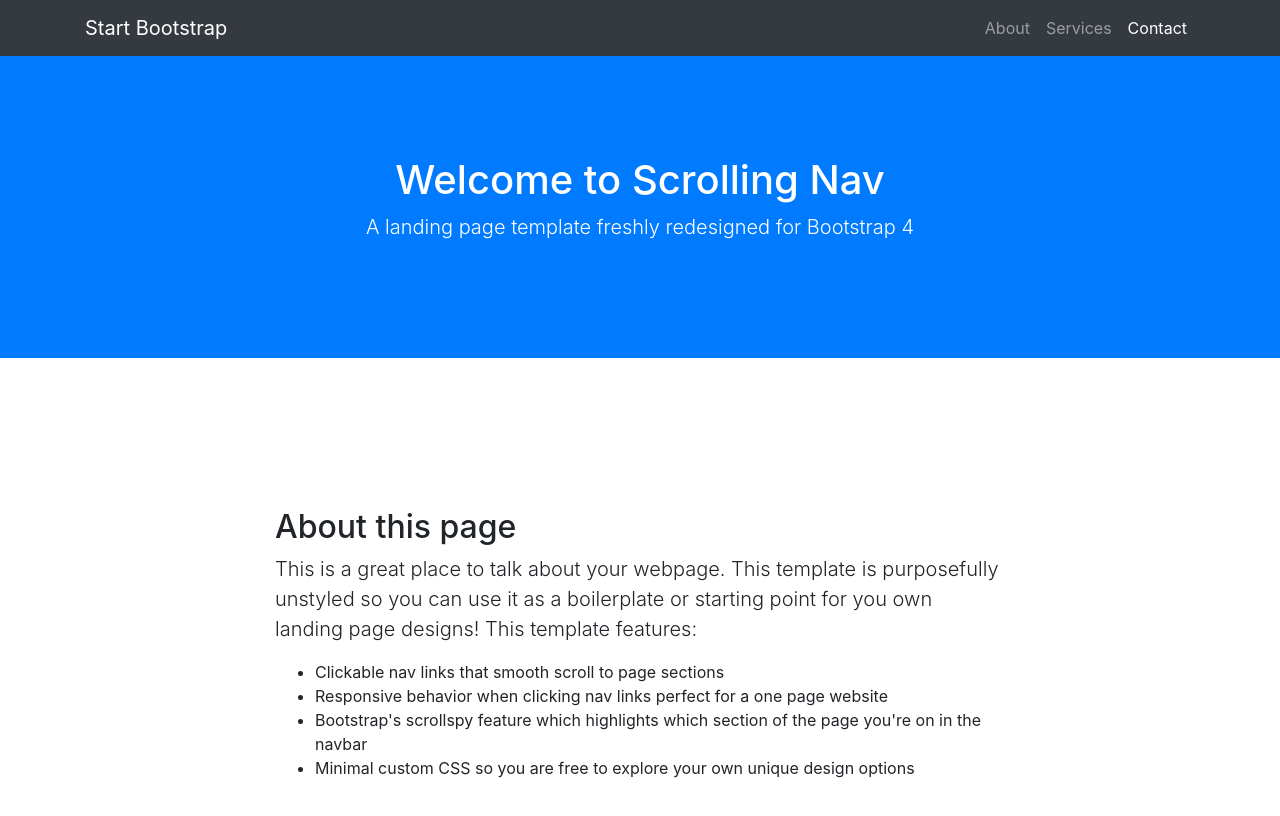
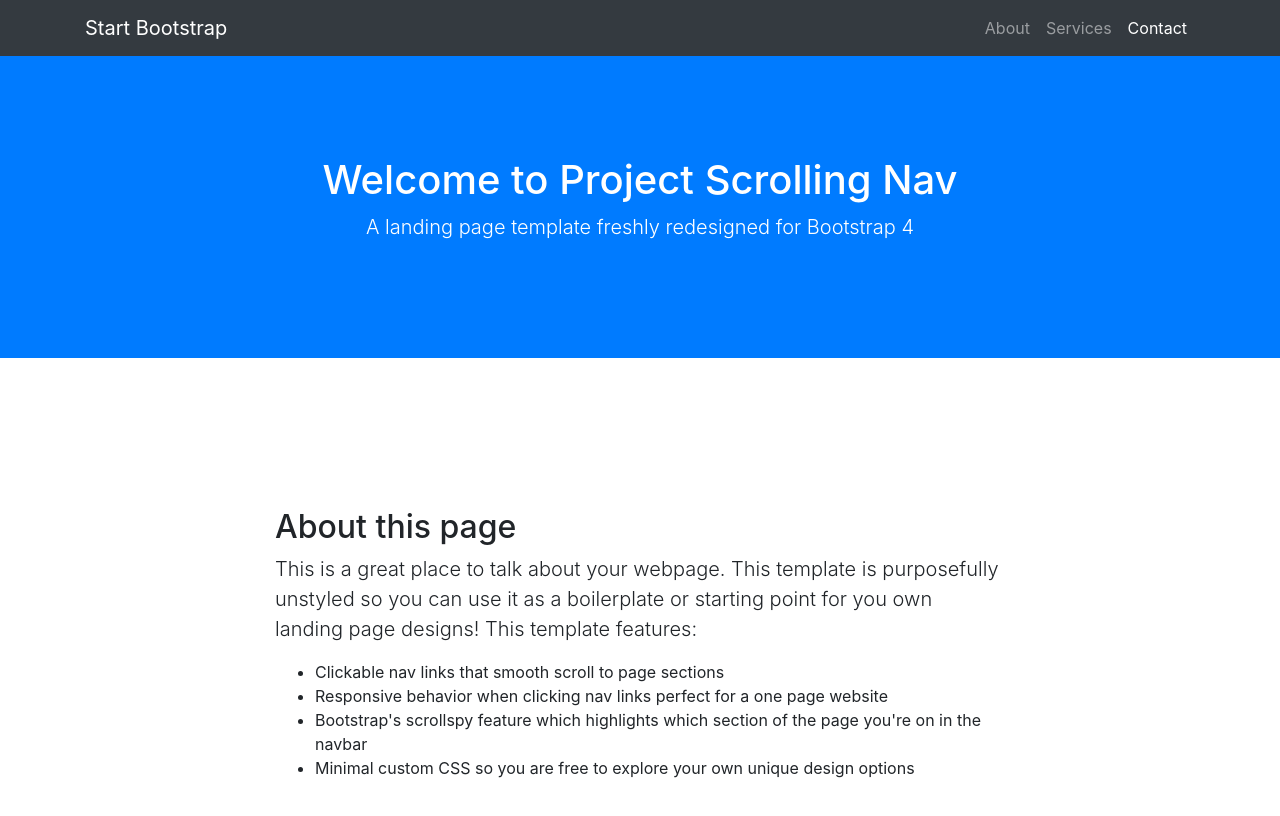
Before and after one commit to lanray100/project1, a plain HTML site: page index.html in a window 1280 px wide. Shown: the top 816 px of the page. Drawn offline with Linux system fonts and the light colour scheme.

Commit message:
My third version - changes in the title header

```diff
--- a/index.html
+++ b/index.html
@@ -45,7 +45,7 @@
 
   <header class="bg-primary text-white">
     <div class="container text-center">
-      <h1>Welcome to Scrolling Nav</h1>
+      <h1>Welcome to Project Scrolling Nav</h1>
       <p class="lead">A landing page template freshly redesigned for Bootstrap 4</p>
     </div>
   </header>
```
